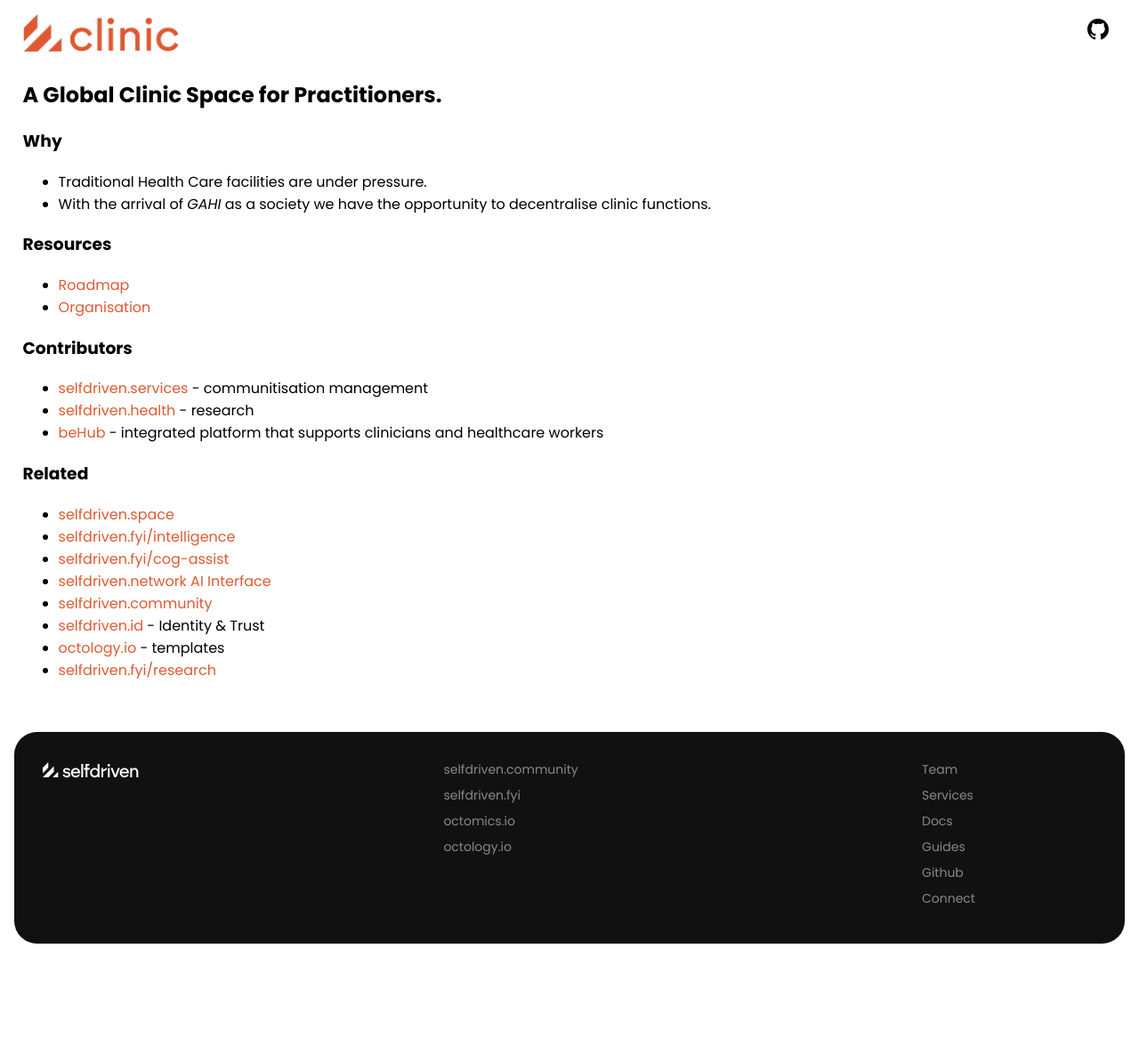
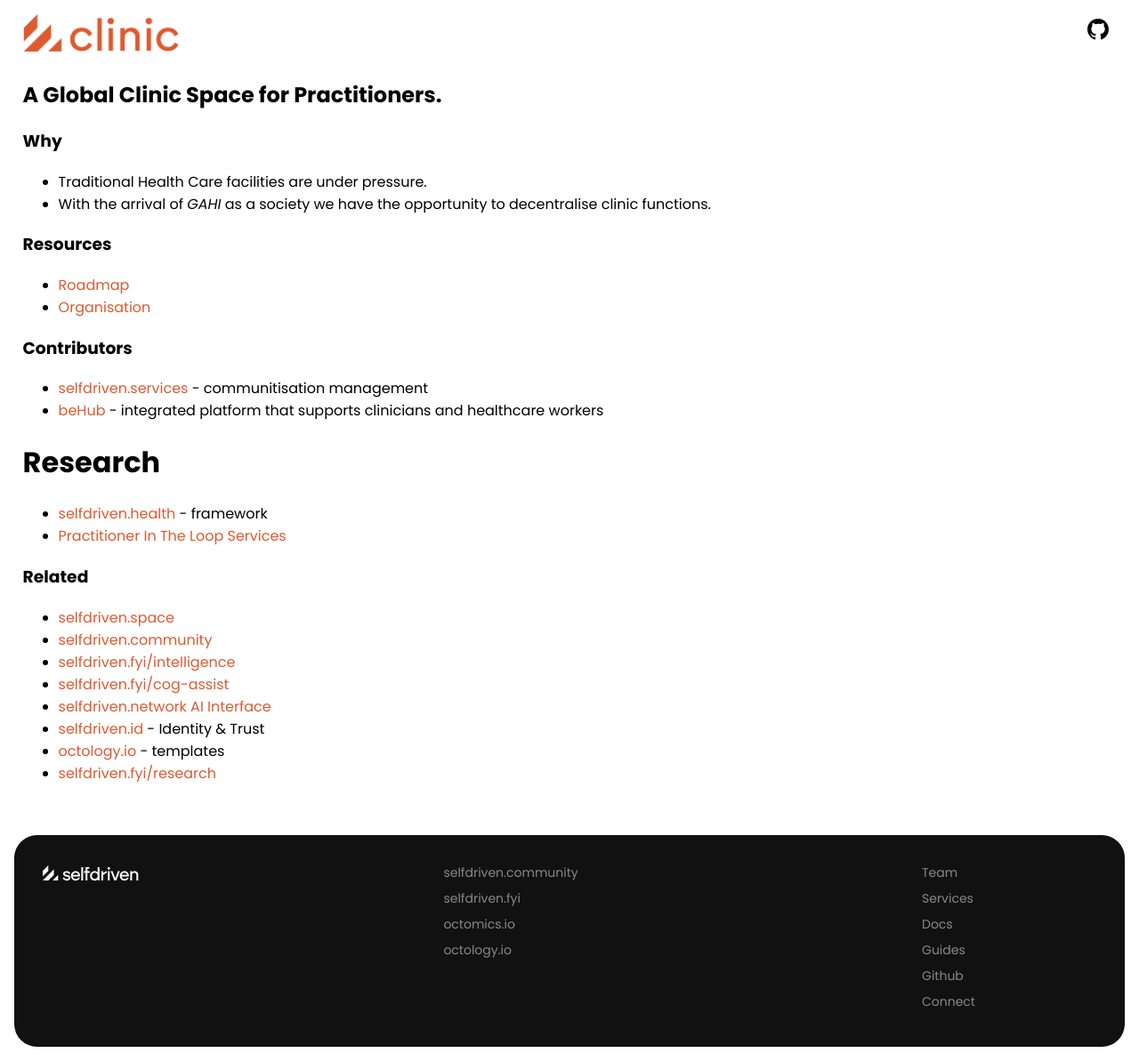
Before and after one commit to selfdriven-services/selfdriven-clinic, a Jekyll site: the page built from docs/index.md, in a window 1280 px wide. Shown: the whole page at 89% size. Built offline with Jekyll 4.4.1, drawn with Linux system fonts in a browser that asks for light colours; before the commit the page ends 1077 px from its top, so only the background shows below that.

Commit message:
Update index.md

```diff
--- a/docs/index.md
+++ b/docs/index.md
@@ -15,15 +15,18 @@ title: Home
 
 ### Contributors
 - [selfdriven.services](https://selfdriven.services) - communitisation management
-- [selfdriven.health](https://selfdriven.health) - research
 - [beHub](https://behub.com.au) - integrated platform that supports clinicians and healthcare workers
+
+# Research
+- [selfdriven.health](https://selfdriven.health) - framework
+- [Practitioner In The Loop Services](/practitioner-in-the-loop-services/)
 
 ### Related
 - [selfdriven.space](https://selfdriven.space)
+- [selfdriven.community](https://selfdriven.community)
 - [selfdriven.fyi/intelligence](https://selfdriven.fyi/intelligence)
 - [selfdriven.fyi/cog-assist](https://selfdriven.fyi/cog-assist)
 - [selfdriven.network AI Interface](https://selfdriven.network)
-- [selfdriven.community](https://selfdriven.community)
 - [selfdriven.id](https://selfdriven.id) - Identity & Trust
 - [octology.io](https://octology.io) - templates
 - [selfdriven.fyi/research](https://selfdriven.fyi/research)
```
